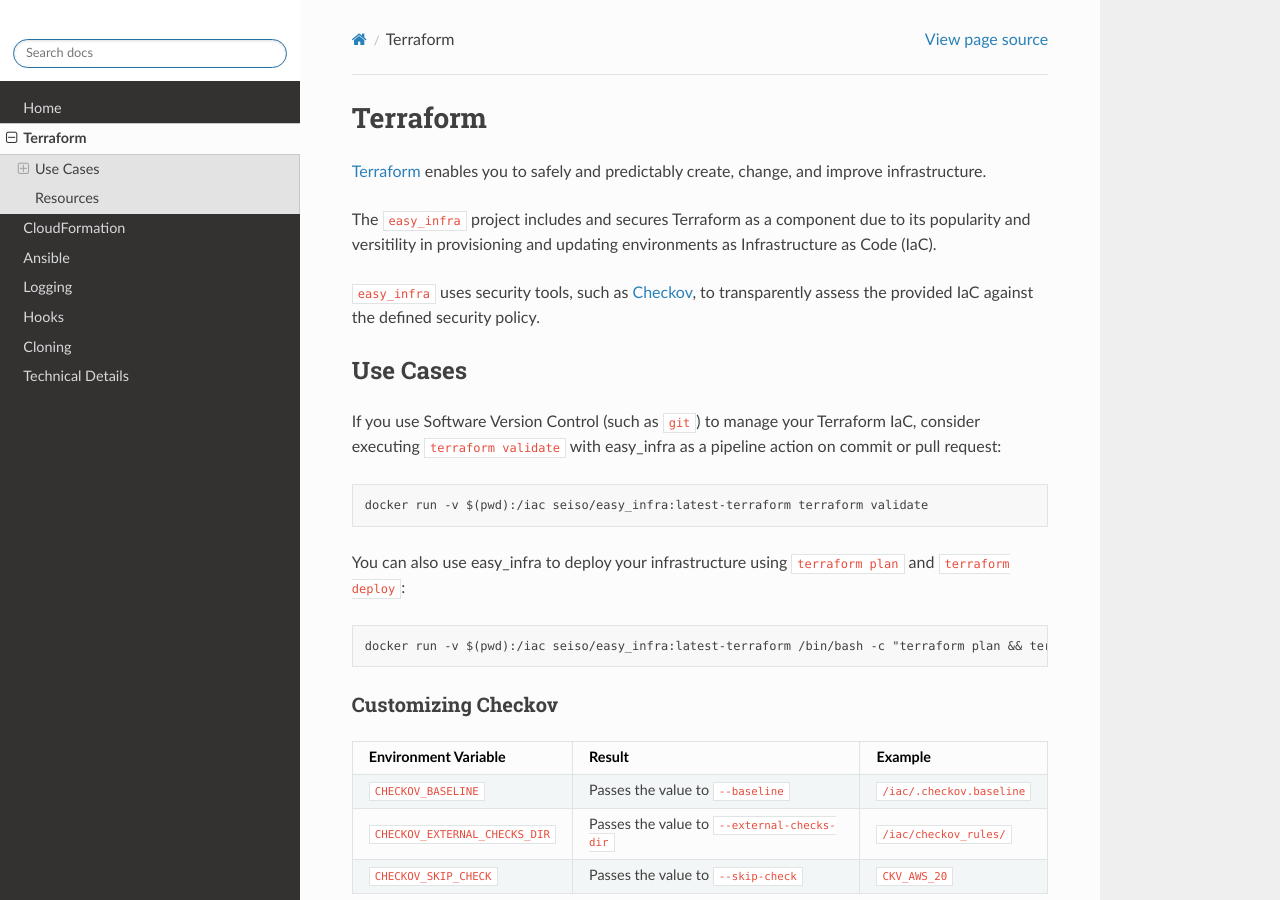
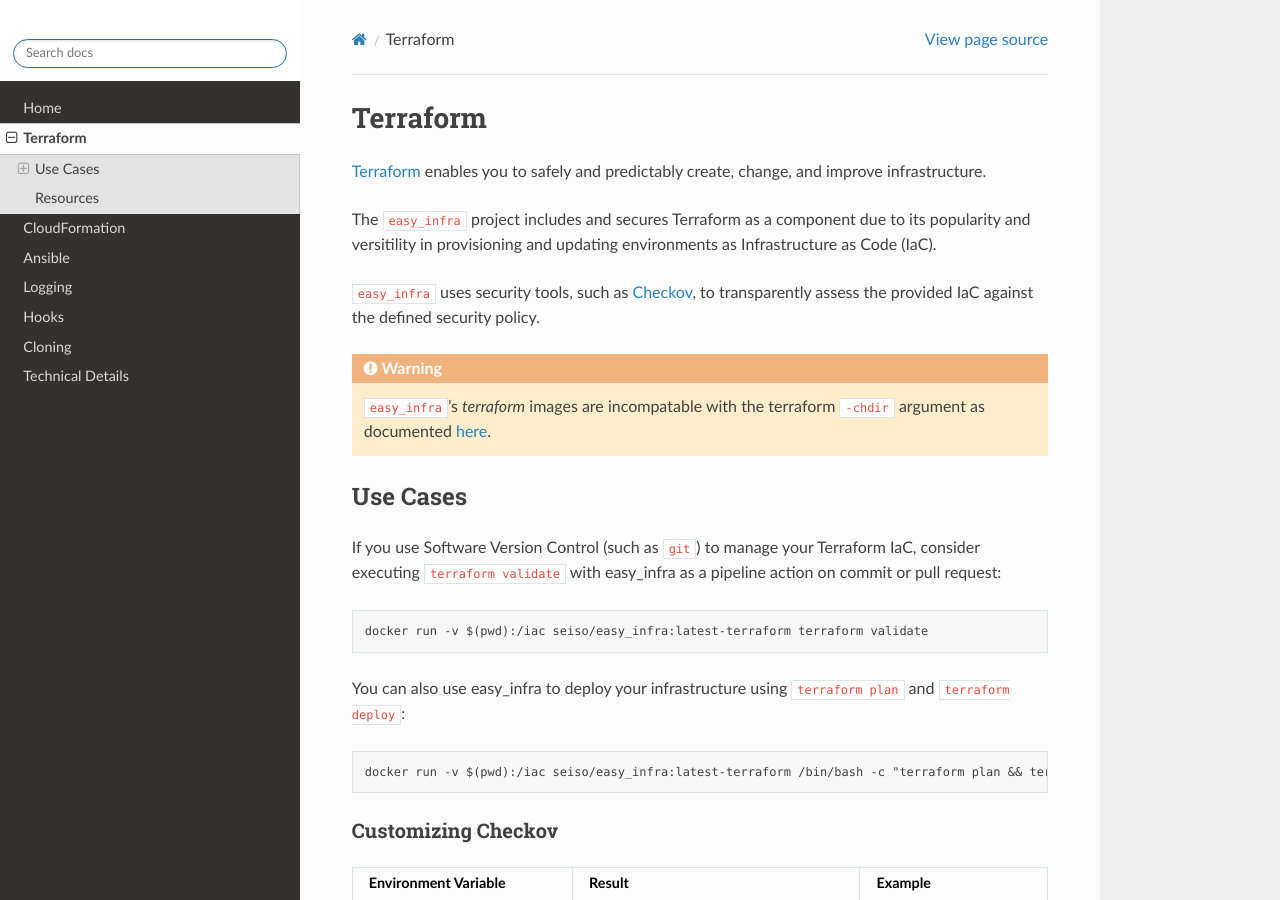
Before and after one commit to SeisoLLC/easy_infra, a Sphinx documentation site: the page built from docs/Terraform/index.rst, in a window 1280 px wide and 900 px high. Built offline with Sphinx 7.4.7 and the Read the Docs theme 2.0.0, drawn with Linux system fonts in a browser that asks for light colours.

```diff
--- a/docs/Terraform/index.rst
+++ b/docs/Terraform/index.rst
@@ -8,6 +8,10 @@ The ``easy_infra`` project includes and secures Terraform as a component due to
 environments as Infrastructure as Code (IaC).
 
 ``easy_infra`` uses security tools, such as `Checkov <https://www.checkov.io/>`_, to transparently assess the provided IaC against the defined security policy.
+
+.. warning::
+    ``easy_infra``'s `terraform` images are incompatable with the terraform ``-chdir`` argument as documented `here
+    <https://developer.hashicorp.com/terraform/cli/commands#switching-working-directory-with-chdir>`_.
 
 
 Use Cases
```
Also changed, not shown: docs/Technical Details/index.rst (+13 -0 lines), easy_infra.yml (+3 -7 lines), 1 other file.
